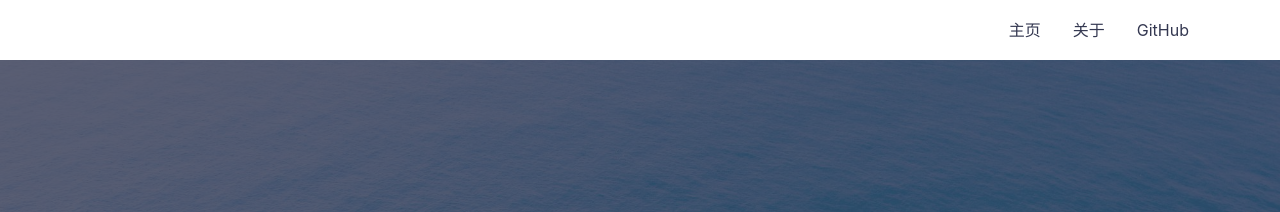
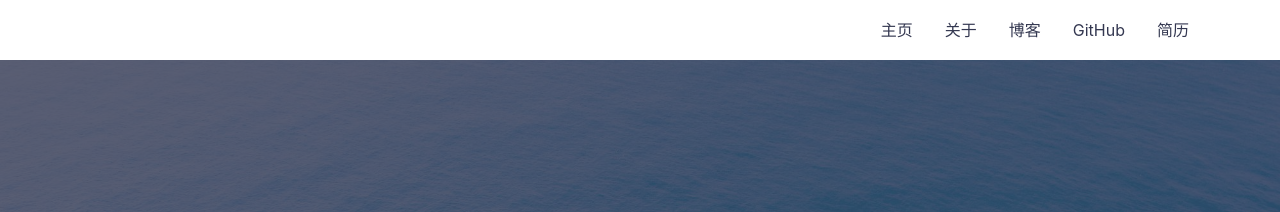
Before and after one commit to luozhouyang/luozhouyang-deprecated.github.io, a Jekyll site: the page built from index.md, in a window 1280 px wide. Shown: the top 212 px of the page. Built offline with Jekyll 4.4.1, drawn with Linux system fonts in a browser that asks for light colours.

Commit message:
Add blog and resume link

```diff
--- a/_includes/header.html
+++ b/_includes/header.html
@@ -12,11 +12,14 @@
             <span itemprop="name">主页</span></a>
           <a class="header__link" href="{{ '/about' | relative_url }}" itemprop="url">
             <span itemprop="name">关于</span></a>
-          <!-- <a class="header__link" href="http://blog.stupidme.me" itemprop="url">
-            <span itemprop="name">Blog</span>
-          </a> -->
+          <a class="header__link" href="http://blog.stupidme.me" itemprop="url">
+            <span itemprop="name">博客</span>
+          </a>
           <a class="header__link" href="https://github.com/luozhouyang" itemprop="url">
             <span itemprop="name">GitHub</span>
+          </a>
+          <a class="header__link" href="http://blog.stupidme.me/wp-content/uploads/2018/08/luozhouyang_resume.pdf" itemprop="url">
+            <span itemprop="name">简历</span>
           </a>
         </div>
       </nav>
```
